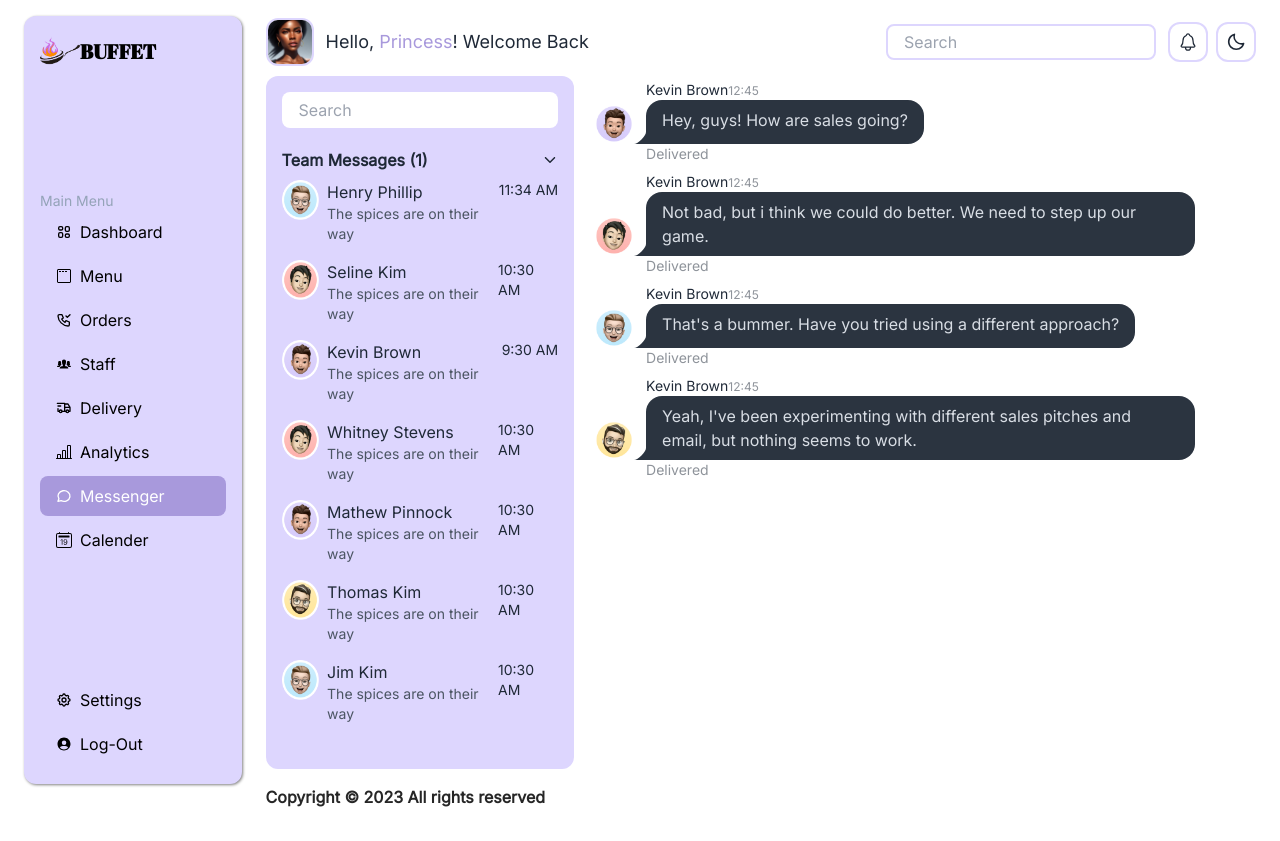
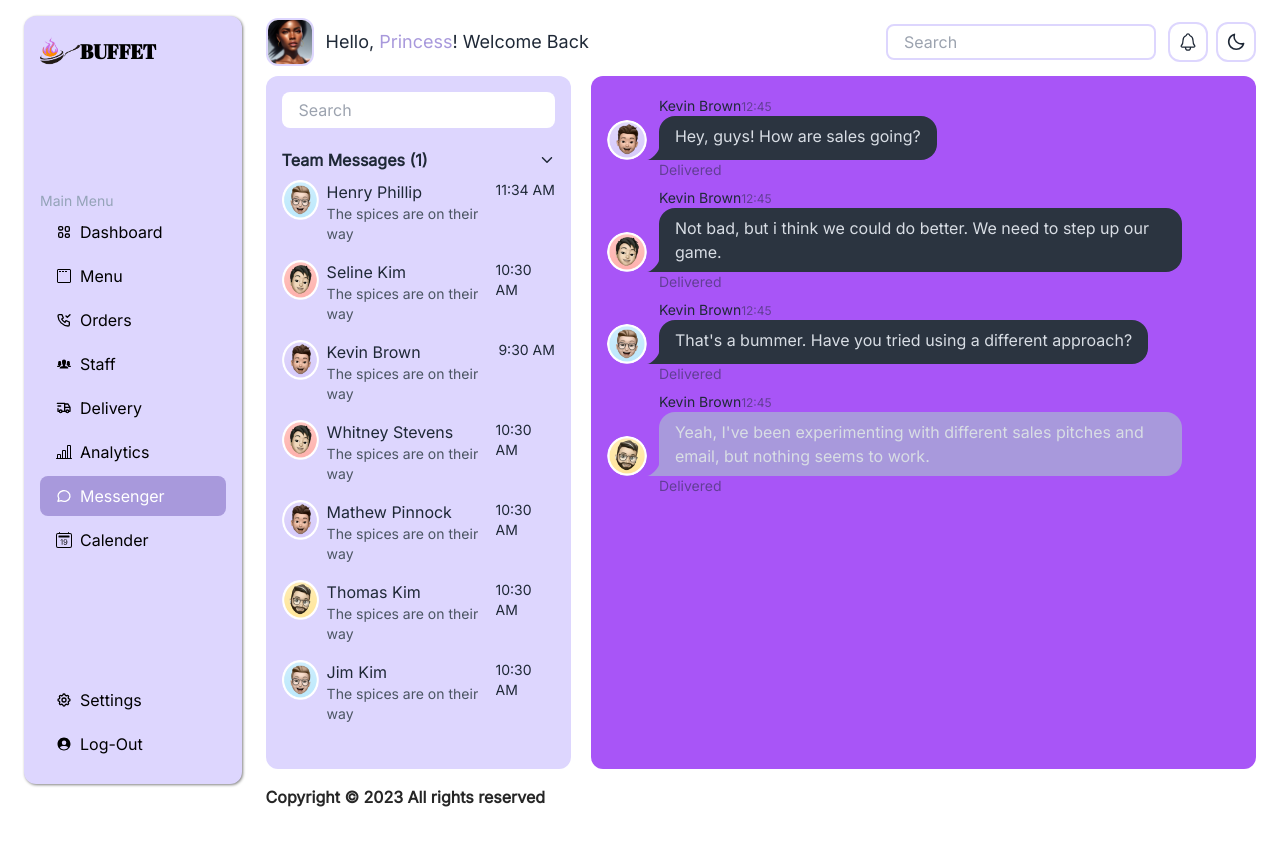
Before and after one commit to Safiyah07/buffet-dashboard, a React (Vite) app: page /messenger in a window 1280 px wide. Built offline with nearby package versions, Linux system fonts and the light colour scheme.

Commit message:
bg color

```diff
--- a/src/pages/Messenger.jsx
+++ b/src/pages/Messenger.jsx
@@ -129,7 +129,7 @@ export const Messenger = () => {
 					))}
 				</div>
 				{/* Messages */}
-				<div className='w-full'>
+				<div className='w-full p-4 bg-purple-500 rounded-xl'>
 					<div className='chat chat-start'>
 						<div className='chat-image avatar'>
 							<div className='w-10 rounded-full'>
@@ -196,7 +196,7 @@ export const Messenger = () => {
 							Kevin Brown
 							<time className='text-xs opacity-50'>12:45</time>
 						</div>
-						<div className='chat-bubble'>
+						<div className='bg-light-purple chat-bubble'>
 							Yeah, I've been experimenting with different sales pitches and
 							email, but nothing seems to work.
 						</div>
```
